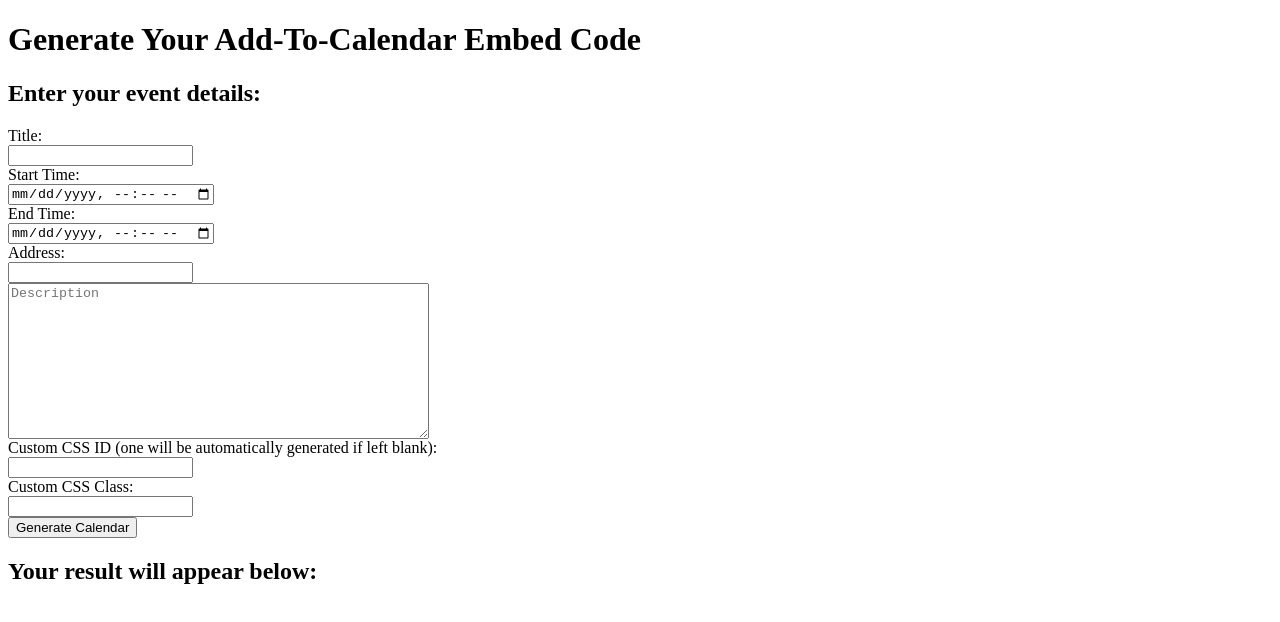
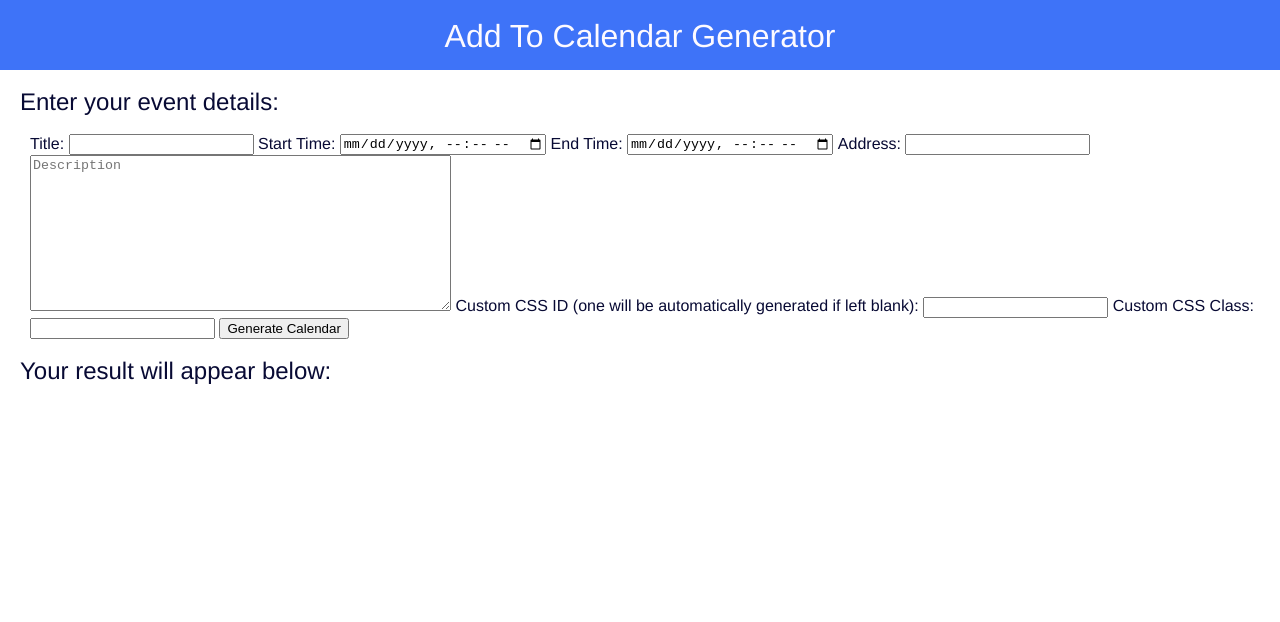
Before and after one commit to carlsednaoui/add-to-calendar-buttons, a plain HTML site: page generator/generator.html in a window 1280 px wide. Drawn offline with Linux system fonts and the light colour scheme.

Commit message:
WIP generator

```diff
--- a/generator/generator.html
+++ b/generator/generator.html
@@ -3,12 +3,15 @@
   <head>
     <script src="../ouical.js"></script>
     <link rel="stylesheet" href="../main.css">
+    <link rel="stylesheet" href="reset.css">
     <link rel="stylesheet" href="ouical_generator.css">
     <title>OuiCal - Calendar Embed Code Generator</title>
   </head>
 
   <body>
-    <h1>Generate Your Add-To-Calendar Embed Code</h1>
+    <header>
+      <h1>Add To Calendar Generator</h1>
+    </header>
 
     <h2>Enter your event details:</h2>
 
--- a/generator/ouical_generator.css
+++ b/generator/ouical_generator.css
@@ -1,3 +1,35 @@
 label, textarea, input[type=submit] {
-  display: block;
+  display: inline-block;
 }
+
+label {
+  text-align: right;
+}
+
+body {
+  font-family: helvetica;
+  color: #080a34;
+}
+
+header {
+  background: #3e73f8;
+  height: 50px;
+  color: #fdfaff;
+  text-align: center;
+  padding-top: 20px;
+}
+
+h1 {
+  font-size: 2em;
+  font-weight:normal;
+}
+
+h2 {
+  font-size: 1.5em;
+  margin: 20px 0 20px 20px;
+  font-weight:normal;
+}
+
+#calendar-generator {
+  margin: 20px 0 20px 30px;
+}
```
Also changed, not shown: generator/reset.css (added, +1 -0 lines).
